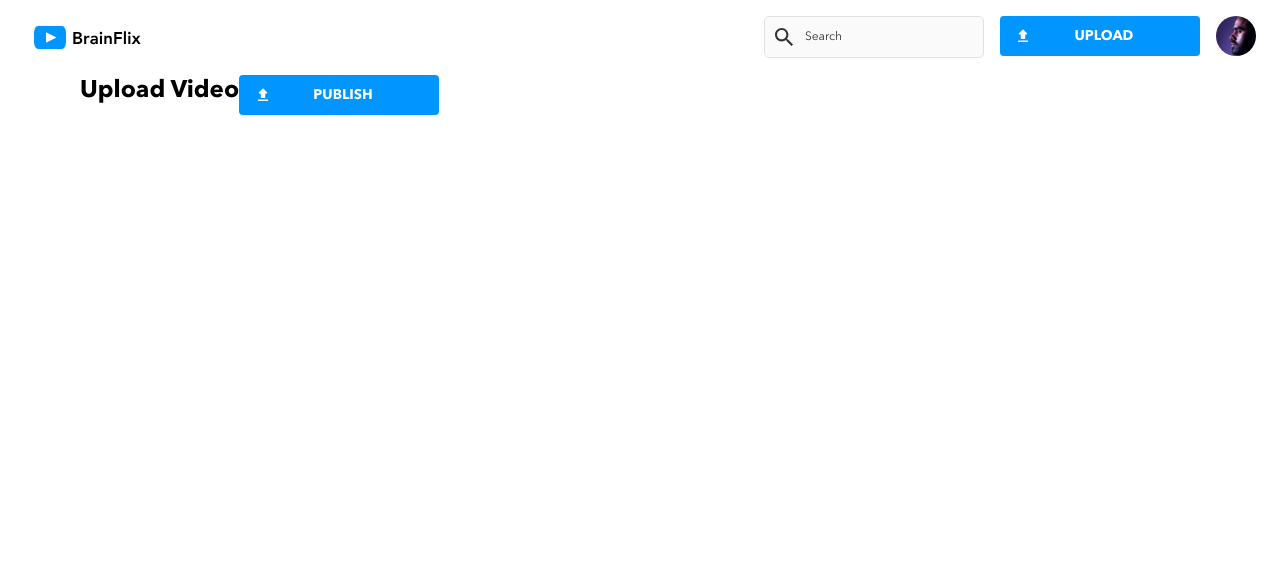
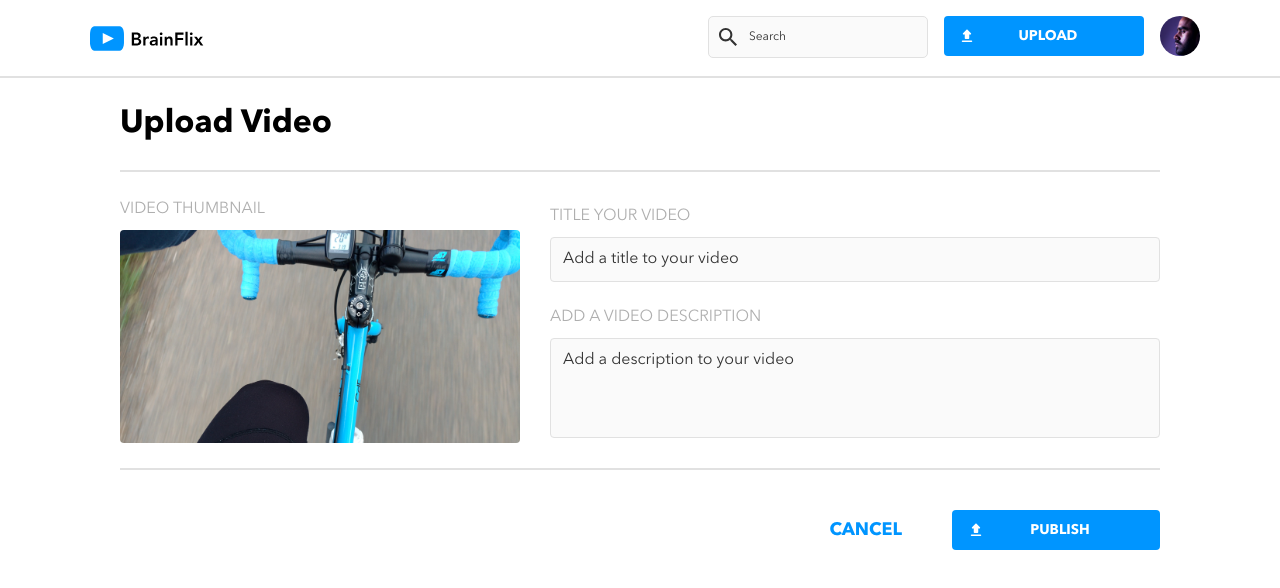
Before and after one commit to leo-sn/leonardo-nascimento-brainflix, a React (Create React App) app: page /Upload in a window 1280 px wide. Shown: the top 588 px of the page. Built offline with nearby package versions, Linux system fonts and the light colour scheme.

Commit message:
Create and style upload page

```diff
--- a/src/components/Divider/Divider.jsx
+++ b/src/components/Divider/Divider.jsx
@@ -1,9 +1,11 @@
 import '../Divider/Divider.scss'
 
-const Divider = () => {
+const Divider = (props) => {
+
+    console.log(props)
 
     return (
-        <hr className='divider'></hr>
+        <hr className={`divider ${props.className ? props.className : ''}`}></hr>
     )
 }
 
--- a/src/components/Navbar/navbar.scss
+++ b/src/components/Navbar/navbar.scss
@@ -33,7 +33,7 @@
 @include tablet {
     .navbar {
         padding: 16px 24px 0 24px;
-        margin-bottom: 16px;
+        margin-bottom: 0px;
         gap: 25px;
 
         :nth-child(1) {
@@ -54,3 +54,28 @@
     }
 
 }
+
+@include desktop {
+    .navbar {
+        padding: 16px 80px 0 80px;
+        gap: 25px;
+
+
+        :nth-child(1) {
+            order: 1;
+        }
+        :nth-child(2) {
+            order: 3;
+        }
+        :nth-child(3) {
+            order: 2;
+        }
+
+        &__sub-container {
+            width:70%;
+            justify-content: flex-end;
+        }
+
+    }
+
+}
--- /dev/null
+++ b/src/components/UploadContent/UploadContent.jsx
@@ -0,0 +1,34 @@
+import './UploadContent.scss'
+import thumbnail from '../../assets/images/Upload-video-preview.jpg'
+import Button from '../Button/Button'
+import Divider from '../Divider/Divider'
+
+const UploadContent = () => {
+
+    return (
+
+        <div className='upload-container'>
+            <Divider className="upload-container-divider"/>
+
+            <div className="upload-container__form-container">
+                <div>
+                <p className='silver'>VIDEO THUMBNAIL</p>
+                <img src={thumbnail} alt="thumbnail"></img>
+                </div>
+                <form>
+                    <p className='silver'>TITLE YOUR VIDEO</p>
+                    <input className='upload-container__form' placeholder='Add a title to your video'></input>
+                    <p className='silver'>ADD A VIDEO DESCRIPTION</p>
+                    <textarea className='upload-container__form' placeholder='Add a description to your video'></textarea>
+                </form>
+            </div>
+            <Divider className="upload-container-divider"/>
+            <div className='upload-container__buttons'>
+                <Button className="navbar__sub-container--button" type='publish'/>
+                <p className='upload-container__cancel bold'>CANCEL</p>
+            </div>
+        </div>
+    )
+}
+
+export default UploadContent;
--- /dev/null
+++ b/src/components/UploadContent/UploadContent.scss
@@ -0,0 +1,203 @@
+@use '../../style/partials/breakpoints' as *;
+@import '../../style/partials/colors';
+
+img {
+    width: 100%;
+    height: 100%;
+    border-radius: 4px;
+    margin-bottom: 16px;
+}
+
+h1 {
+    margin: 30px 0;
+}
+
+p {
+    margin: 10px 0;
+    font-size: 16px;
+}
+.upload-container {
+
+    hr {
+        display:none;
+    }
+
+    textarea {
+        height: 100px;
+    }
+
+    &__form {
+        background-color: $brainflix-alabaster;
+        font-size: 16px;
+        color: $brainflix-black;
+        border: 1px solid $brainflix-mercury;
+        min-width: 240px;
+        min-height: 36px;
+        padding: 12px;
+        border-radius: 4px;
+        width: 100%;
+        margin-bottom: 14px;
+        text-align: start;
+        resize: none;
+
+        &::placeholder {
+            color: $brainflix-black;
+        }
+
+        &:focus-visible {
+            border: 2px solid $brainflix-blue;
+            padding: 11px;
+        }
+    }
+
+    &__input-area {
+        width: 100%;
+    }
+
+    &__cancel {
+        font-size: 24px;
+        text-align: center;
+        margin-top: 50px;
+        color: $brainflix-blue;
+    }
+}
+
+@include tablet {
+
+    h1 {
+        font-size: 32px;
+    }
+
+    img {
+        width: 400px;
+        height: 100%;
+        border-radius: 4px;
+        margin-bottom: 16px;
+    }
+
+    .upload-container {
+
+        hr {
+            display:block;
+        }
+
+        &__buttons {
+
+            display: flex;
+            justify-content: flex-end;
+            align-items: center;
+            gap: 50px;
+            margin-top: 40px;
+
+            :nth-child(1) {
+                order: 2;
+            }
+
+            p {
+                margin: 0;
+                font-size: 18px;
+            }
+
+            button {
+                width: 20%;
+            }
+
+
+
+        }
+    }
+
+}
+
+@include desktop {
+
+    h1 {
+        font-size: 32px;
+    }
+
+    img {
+        width: 400px;
+        height: 100%;
+        border-radius: 4px;
+        margin-bottom: 16px;
+    }
+
+    .upload-container {
+
+        hr {
+            display:block;
+        }
+
+
+        textarea {
+            height: 100px;
+        }
+
+        &__form-container {
+
+            display: flex;
+            gap: 30px;
+            align-items: center;
+
+        }
+
+        form {
+            width: 100%;
+        }
+        &__form {
+            background-color: $brainflix-alabaster;
+            font-size: 16px;
+            color: $brainflix-black;
+            border: 1px solid $brainflix-mercury;
+            min-width: 240px;
+            min-height: 36px;
+            padding: 12px;
+            border-radius: 4px;
+            margin-bottom: 14px;
+            text-align: start;
+            resize: none;
+
+            &::placeholder {
+                color: $brainflix-black;
+            }
+
+            &:focus-visible {
+                border: 2px solid $brainflix-blue;
+                padding: 11px;
+            }
+        }
+
+        &__cancel {
+            font-size: 24px;
+            text-align: center;
+            margin-top: 50px;
+            color: $brainflix-blue;
+        }
+
+        &__buttons {
+
+            display: flex;
+            justify-content: flex-end;
+            align-items: center;
+            gap: 50px;
+            margin-top: 40px;
+
+            :nth-child(1) {
+                order: 2;
+            }
+
+            p {
+                margin: 0;
+                font-size: 18px;
+            }
+
+            button {
+                width: 20%;
+            }
+
+
+
+        }
+    }
+
+}
--- a/src/components/UploadSection/UploadSection.jsx
+++ b/src/components/UploadSection/UploadSection.jsx
@@ -1,12 +1,12 @@
 import '../UploadSection/UploadSection.scss';
-import Button from '../../components/Button/Button'
+import UploadContent from '../UploadContent/UploadContent';
 
 const UploadSection = () => {
 
     return (
-            <div className='main-container'>
+            <div className='upload-page-container'>
                 <h1>Upload Video</h1>
-                <Button className="navbar__sub-container--button" type='publish'/>
+                <UploadContent />
             </div>
     )
 }
--- a/src/components/UploadSection/UploadSection.scss
+++ b/src/components/UploadSection/UploadSection.scss
@@ -0,0 +1,35 @@
+@use '../../style/partials/breakpoints' as *;
+@import '../../style/partials/colors';
+
+
+.upload-page-container {
+    padding: 0 16px 24px 16px;
+}
+
+.video-data {
+    width: 100%;
+}
+
+@include tablet {
+
+    .upload-page-container {
+        width: 100%;
+        padding: 0 32px 24px 32px;
+    }
+}
+
+@include desktop {
+
+    .upload-page-container {
+        width: 100%;
+        padding: 0 120px;
+    }
+
+    .related-container {
+        border-left: 1px solid $brainflix-mercury;
+        padding-left: 24px;
+        margin-left: 24px;
+        width: 40%;
+
+    }
+}
--- a/src/components/VideoInfo/VideoInfo.jsx
+++ b/src/components/VideoInfo/VideoInfo.jsx
@@ -8,7 +8,7 @@ const VideoInfo = (props) => {
     return (
         <div className='video-info-container'>
             <h1>{props.title}</h1>
-            <Divider />
+            <Divider className="video-info__divider"/>
             <div className='video-info-container__data'>
                 <VideoMakeData channel={props.channel} timestamp={props.timestamp}/>
                 <LikeAndView likes={props.likes} views={props.views}/>
--- a/src/components/VideoInfo/VideoInfo.scss
+++ b/src/components/VideoInfo/VideoInfo.scss
@@ -36,9 +36,16 @@ h1 {
         }
     }
 
-    .divider:nth-child(2) {
+    .video-info__divider {
         display: none;
         background-color: red;
     }
 
+
+
+    // .divider:nth-child(2) {
+    //     display: none;
+    //     background-color: red;
+    // }
+
 }
--- a/src/pages/Upload/Upload.jsx
+++ b/src/pages/Upload/Upload.jsx
@@ -1,11 +1,13 @@
 import NavBar from "../../components/Navbar/NavBar";
 import UploadSection from "../../components/UploadSection/UploadSection"
+import Divider from '../../components/Divider/Divider'
 
 function Upload() {
 
     return (
         <>
         <NavBar />
+        <Divider className="upload-container-divider"/>
         <UploadSection />
         </>
     );
--- /dev/null
+++ b/src/pages/Upload/Upload.scss
@@ -0,0 +1,3 @@
+.upload-container-divider {
+    display: block;
+}
```
Also changed, not shown: src/assets/images/Upload-video-preview.jpg (added), src/components/Divider/Divider.scss (line endings or trailing spaces).
